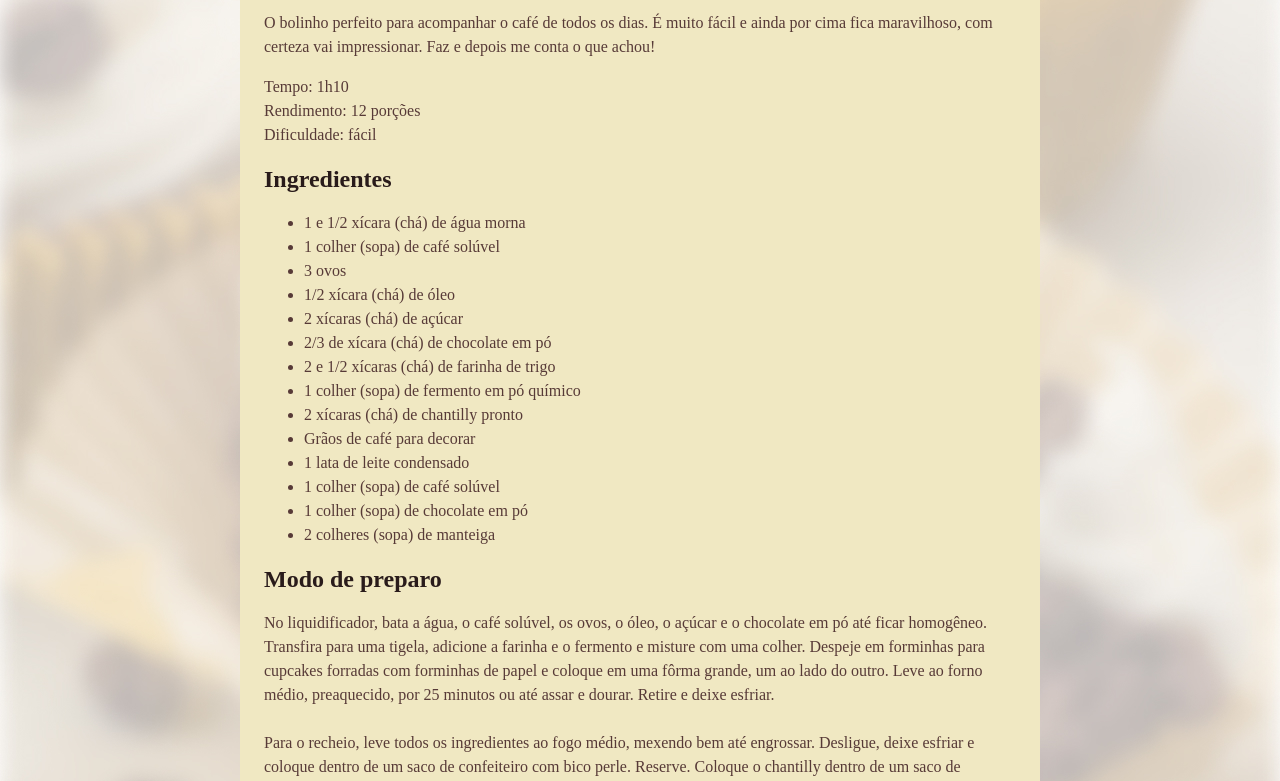
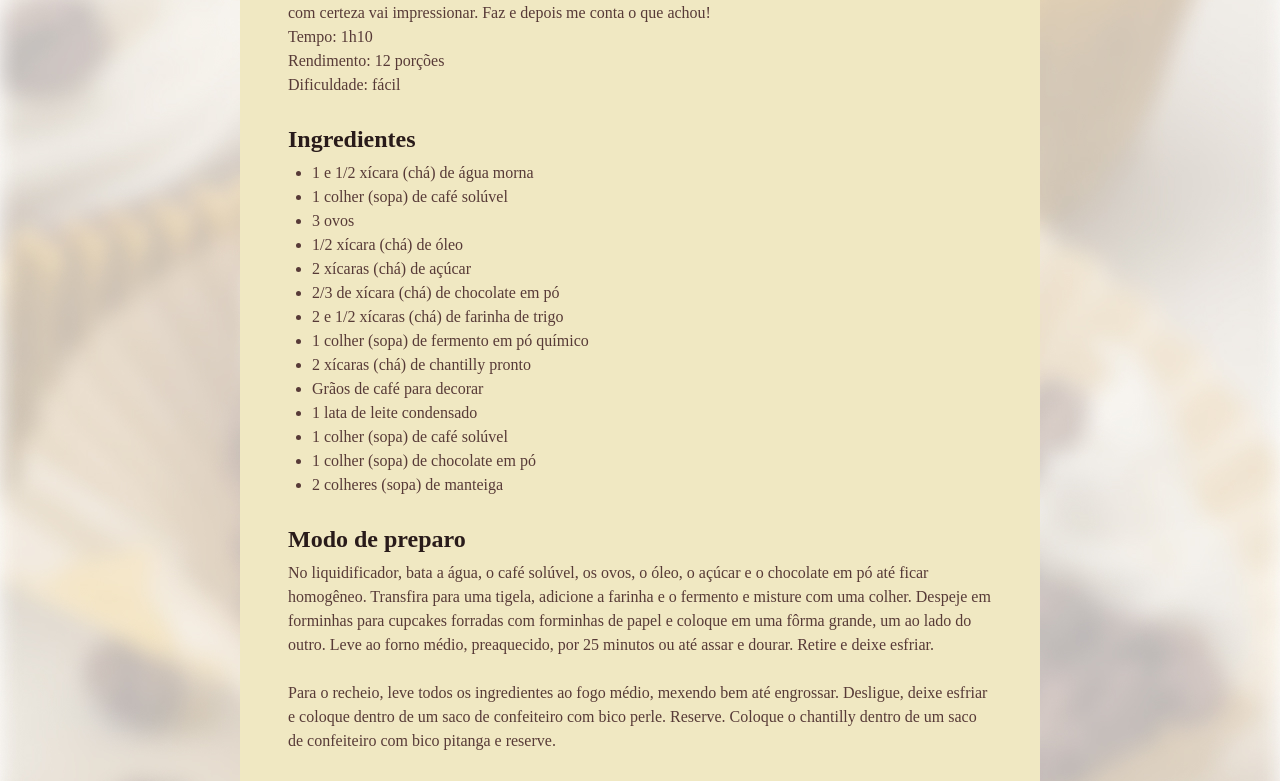
Before and after one commit to Fireclawer/receita, a plain HTML site: page index.html in a window 1280 px wide. Shown: the part 590-1371 px from the top of the page. Drawn offline with Linux system fonts and the light colour scheme; a web font is replaced by a local one.

Commit message:
personalizando espaços line-height

```diff
--- a/style.css
+++ b/style.css
@@ -1,3 +1,8 @@
+* {
+    margin: 0;
+    padding: 0;
+}
+
 :root {
     font-family: "Alice", serif;
     line-height: 150%;
@@ -10,7 +15,8 @@ body {
 }
 
 #page {
-    box-sizing: border-box; /* utilizar para retirar a soma dos paddings padrao da caixa */
+    box-sizing: border-box;
+    /* utilizar para retirar a soma dos paddings padrao da caixa */
     width: 800px;
     padding: 24px;
     background-color: #F0E8C2;
@@ -22,9 +28,22 @@ img {
     border-radius: 16px;
 }
 
+main {
+    padding: 24px;
+}
+
+section+section {
+    margin-top: 24px;
+}
+
+#about p+p {
+    margin-top: 12px;
+}
+
 h1 {
     line-height: 140%;
     font-size: 40px;
+
 }
 
 h2 {
@@ -32,6 +51,13 @@ h2 {
     font-size: 24px;
 }
 
-h1, h2 {
-    color: #291B1A
+h1,
+h2 {
+    color: #291B1A;
+    margin-bottom: 4px;
+    line-height: 150%;
 }
+
+ul {
+    padding-left: 24px;
+}
```
